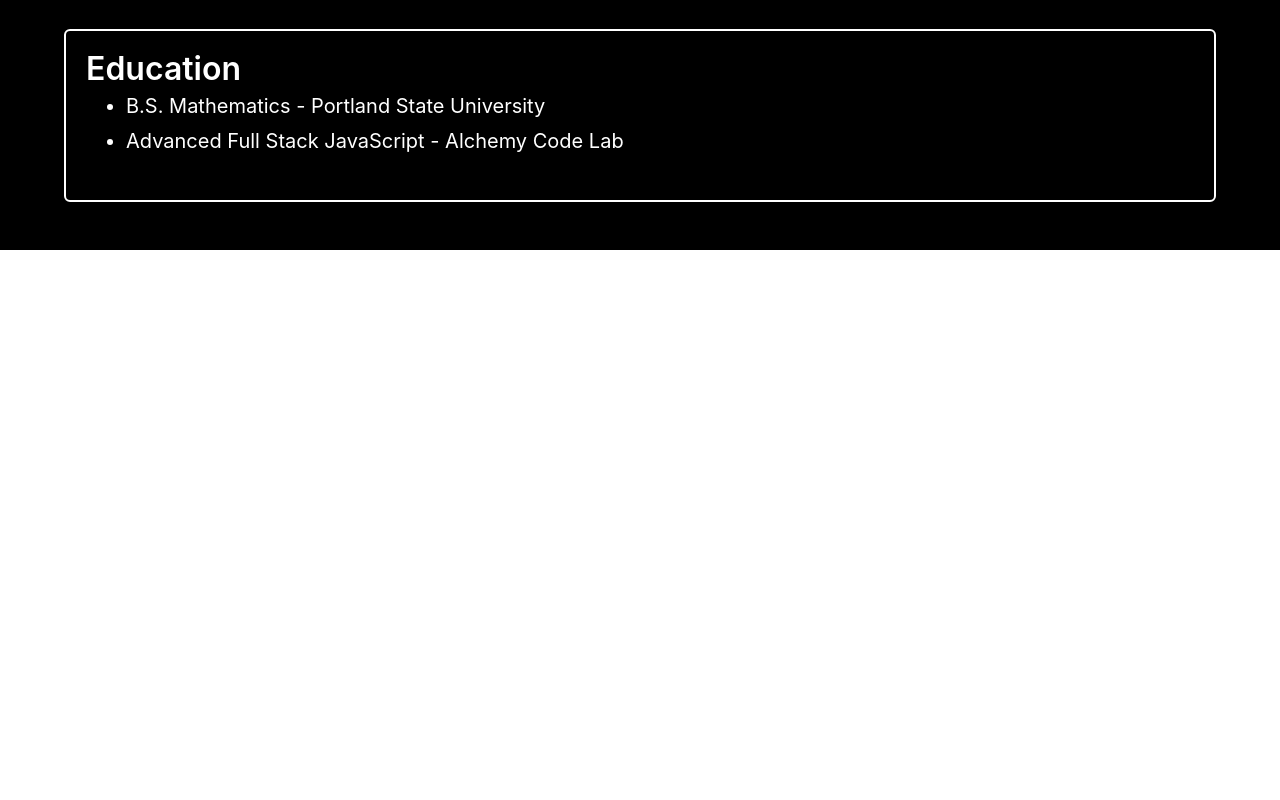
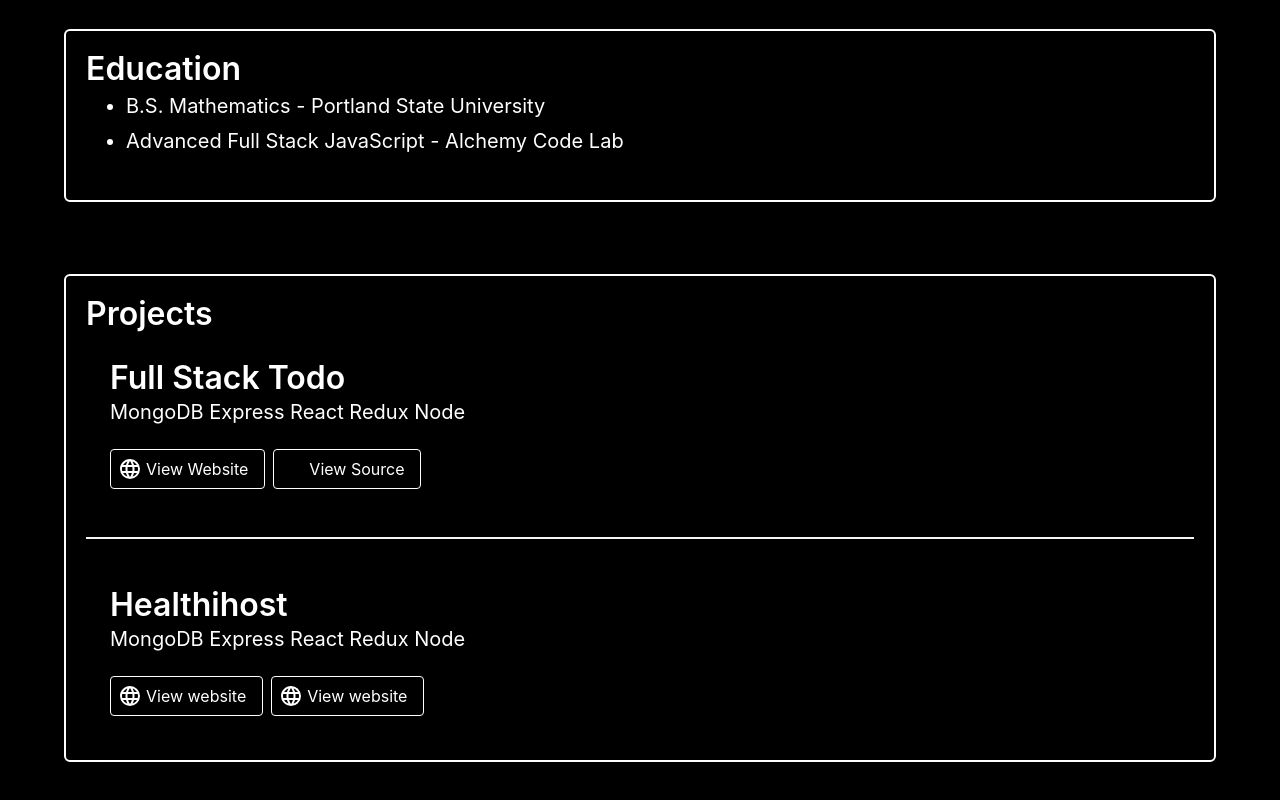
Before and after one commit to ShaneMoyo/portfolio-, a React (Create React App) app: page / in a window 1280 px wide. Shown: the part 1536-2336 px from the top of the page. Before the commit the page ends 1786 px from the top, so only its background shows below. Built offline with nearby package versions, Linux system fonts and the light colour scheme; a small style sheet from the web is missing.

Commit message:
update project links.

```diff
--- a/src/App.js
+++ b/src/App.js
@@ -22,9 +22,14 @@
         <link href="http://fonts.googleapis.com/css?family=Roboto|Roboto+Condensed|Alegreya:700" rel="stylesheet" type="text/css" />
         <title>Shane Moyo</title>
       </head>
-
       <Landing/>
       <Main/>
+      <footer class="footer">
+        <div class="content has-text-centered">
+        <br/><br/><br/><br/><br/><br/>
+        </div>
+      </footer>
+
   </div>
   );
 }
--- a/src/components/Main.js
+++ b/src/components/Main.js
@@ -3,7 +3,7 @@
 import Section from './Section';
 import Projects from './projects/Projects';
 import Navbar from './navbar/navbar'
-import { experience, education, about } from '../locales/translations';
+import { experience, education, about, projects } from '../locales/translations';
 
 export default function Main() {
   return(
@@ -16,10 +16,10 @@
           <div class="container">
             <div class="columns">
               <div class="column" >
-                <Projects/>
                 <Section title={about.title} body={about.body}/>
                 <Section title={experience.title} body={experience.body.crowdcompass.title} bullets={experience.body.crowdcompass.body}/>
                 <Section title={education.title} body={education.body.title} bullets={education.body.body}/>
+                <Section title={projects.title}  outlet={<Projects/>}/>
               </div>
             </div>
           </div>
--- a/src/components/Section.js
+++ b/src/components/Section.js
@@ -13,7 +13,7 @@
         duration={1}>
         <br/><br/><br/>
         <div class="box black is-outlined has-text-white" >
-          <h1 class="title">{title}</h1>
+          <h1 class="title is-large">{title}</h1>
           <h1 class="subtitle">{body}</h1>
           <div class="content is-medium">
             <ul>
--- a/src/components/projects/Projects.js
+++ b/src/components/projects/Projects.js
@@ -2,9 +2,41 @@
 import { projects } from '../../locales/translations';
 import Section from '../Section.js';
 import ProjectOutlet from './ProjectOutlets.js';
+import Button from '../utils/Button'
+import { mdiReact, mdiDatabase, mdiWeb, mdiGithubCircle } from '@mdi/js';
 
 export default function Projects() {
   return (
-    <div/>
+    <div>
+    <div class="card">
+      <div class="card-content">
+        <p class="title has-text-white">
+          Full Stack Todo
+        </p>
+        <p class="subtitle is-small">
+          MongoDB Express React Redux Node
+        </p>
+        <div class="buttons">
+        <Button text="View Website" link={'https://shanestodolist.herokuapp.com/'} icon={mdiWeb}/>
+        <Button text="View Source" link={'https://github.com/ShaneMoyo/todo-list-clien-react'} icon={mdiGithubCircle}/>
+          </div>
+      </div>
+      <hr/>
+    </div>
+    <div class="card">
+      <div class="card-content">
+        <p class="title has-text-white">
+          Healthihost
+        </p>
+        <p class="subtitle is-small">
+          MongoDB Express React Redux Node
+        </p>
+        <div class="buttons">
+          <Button text="View website" link={'https://healthihost-qa.herokuapp.com/'} icon={mdiWeb}/>
+          <Button text="View website" link={'https://github.com/ShaneMoyo/health-i-host'} icon={mdiWeb}/>
+          </div>
+      </div>
+    </div>
+    </div>
   )
 }
--- a/src/locales/translations.js
+++ b/src/locales/translations.js
@@ -33,7 +33,7 @@
     "title": "Experience",
     "body": {
       "crowdcompass": {
-        "title": `Software Engineer @ CrowdCompass - Cvent`,
+        "title": `Software Engineer - CrowdCompass by Cvent`,
         "body": [
           'Write modern, performant, maintainable code for a diverse array of client and internal projects',
           'Work with a variety of different languages, platforms, frameworks, and content management systems such as JavaScript, React, Ember, Ruby, Express, and Node',
--- a/src/style/mystyle.scss
+++ b/src/style/mystyle.scss
@@ -7,13 +7,31 @@
 $success: #acb5a0;
 $info: #8ab6c6;
 $red: #FF0000;
+.card{
+  background-color: black !important;
+  color: white !important;
+}
 html {
   scroll-behavior: smooth;
+  background: linear-gradient(
+  rgba(255, 255, 255, 1),
+  rgba(0, 0, 0, 1)
+    );
+    background-color: transparent !important;
+}
+body {
+  background: linear-gradient(
+  rgba(255, 255, 255, 1),
+  rgba(0, 0, 0, 1)
+    ) !important;
 }
 .navbar-burger {
   span {
     color: #FFF;
   }
+}
+.footer{
+  background-color: black !important;
 }
 .fadeOut {
     -webkit-animation-name: slideOutLeft;
@@ -27,11 +45,9 @@
   rgba(255, 255, 255, 1),
   rgba(255, 255, 255, 0.3),
 
-
-
   rgba(0, 0, 0, 0.3),
   rgba(0, 0, 0, 1)
-    ),url(../img/space.jpeg) no-repeat center center;
+    ),url(../img/sunset.jpeg) no-repeat center center;
   -webkit-background-size: cover;
   -moz-background-size: cover;
   -o-background-size: cover;
```
Also changed, not shown: src/style/mystyle.css.
